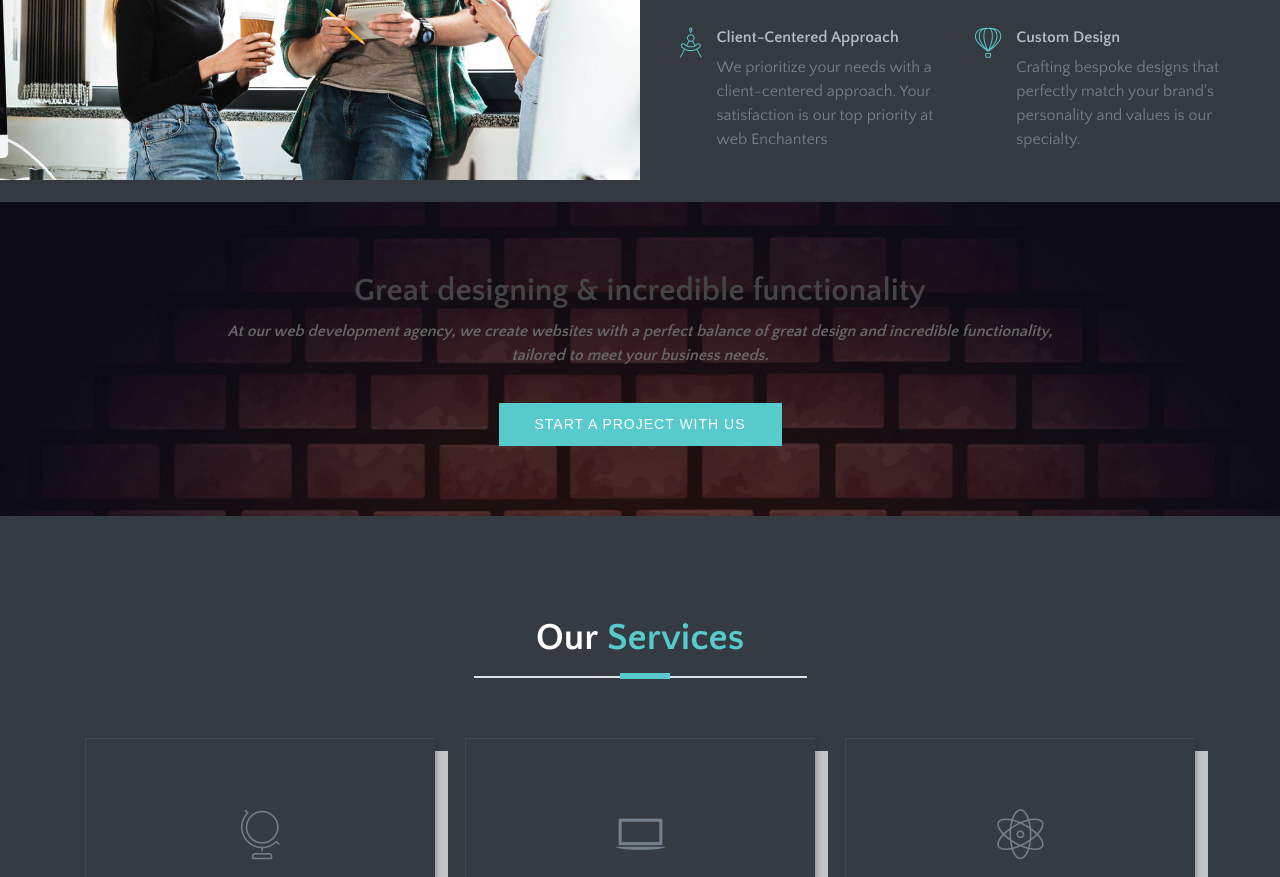
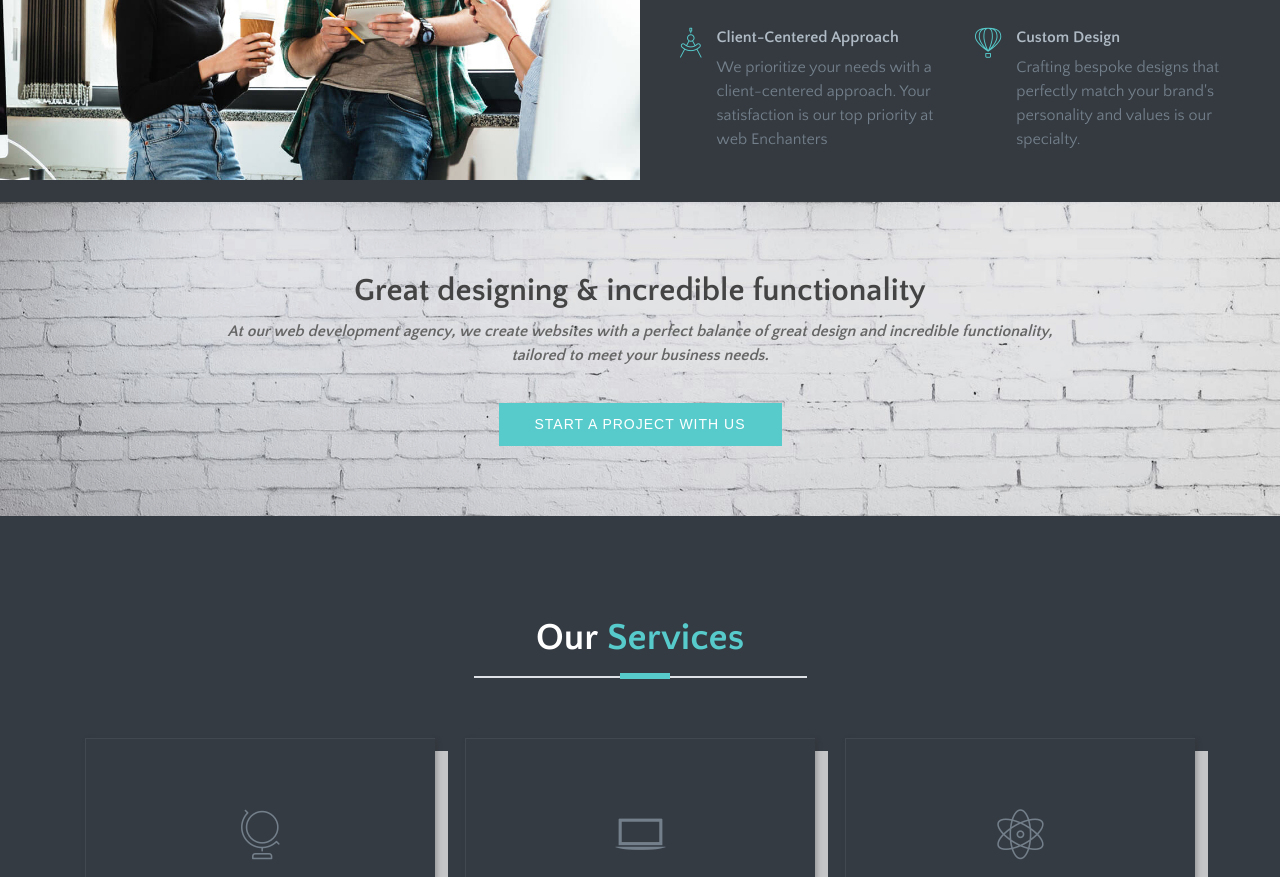
Before and after one commit to WebEnchanters/protfolio, a plain HTML site: page index.html in a window 1280 px wide. Shown: the part 1894-2771 px from the top of the page. Drawn offline with Linux system fonts and the light colour scheme; some packages are replaced by stand-ins of ours; files whose address does not match are found by name; a web font is replaced by a local one.

Commit message:
Update style.css

```diff
--- a/css/style.css
+++ b/css/style.css
@@ -561,7 +561,7 @@ a:hover {
 }
 
 .bg-1 {
-  background-image: url("../images/backgrounds/wall1.jpg");
+  background-image: url("../images/backgrounds/bg-1.jpg");
   background-repeat: no-repeat;
   background-size: cover;
 }
```
